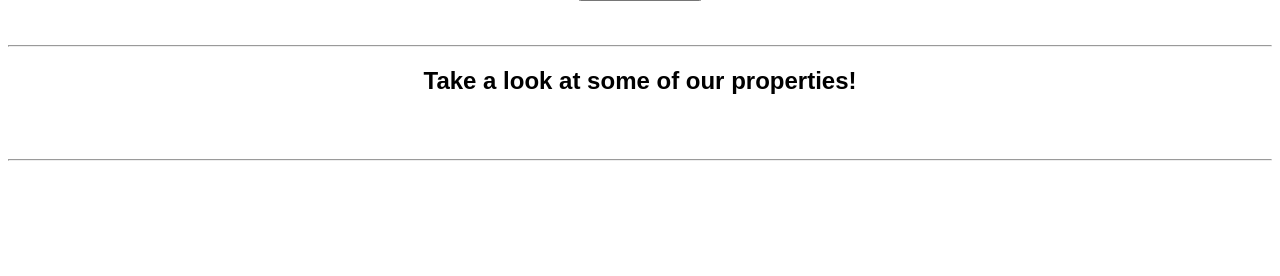
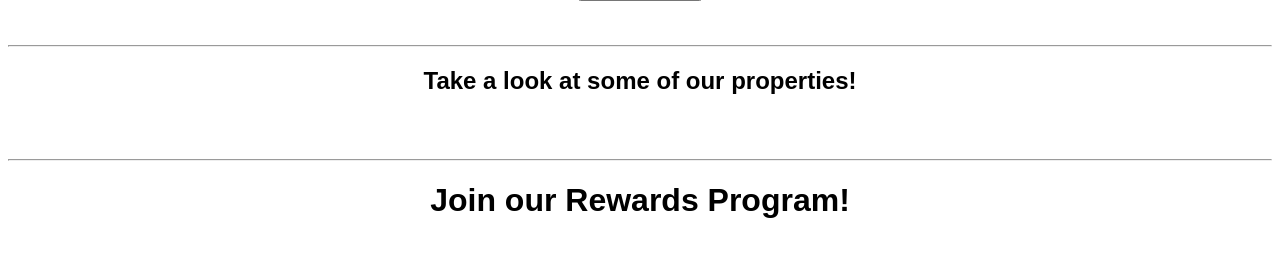
Before and after one commit to asabljic-iit/real-estate-app, a Flask app: page / in a window 1280 px wide. Shown: the part 254-530 px from the top of the page. Run offline with Flask 3, Linux system fonts and the light colour scheme; data that the repository does not hold is empty; some libraries are stand-ins or nearby versions.

```diff
--- a/templates/home.html
+++ b/templates/home.html
@@ -52,5 +52,8 @@
         </div>
     </section>
     <br><br>
-        <hr>
+    <hr>
+    <div>
+        <h1> Join our Rewards Program! </hr>
+        </div>
 {% endblock %}
```
